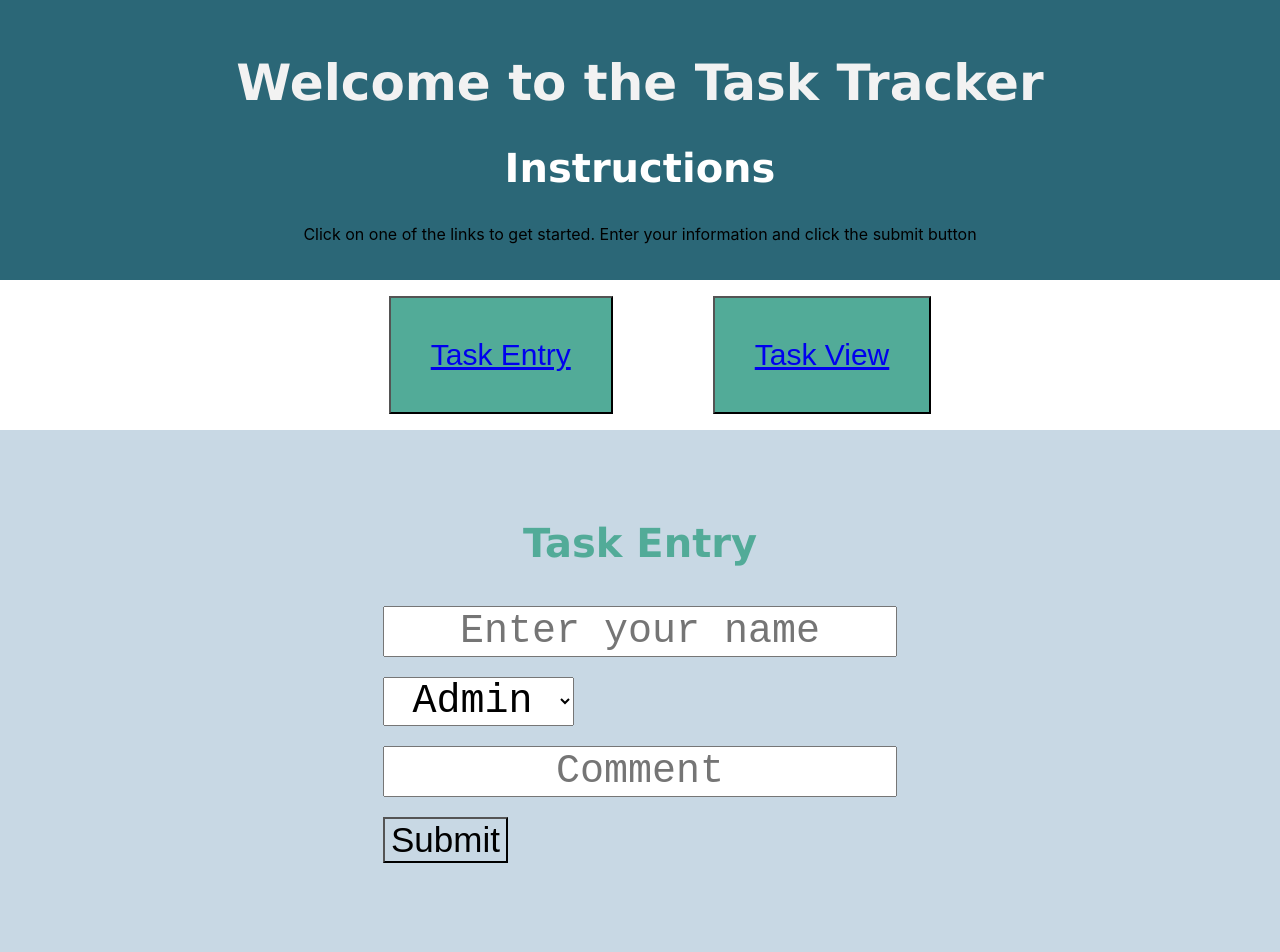
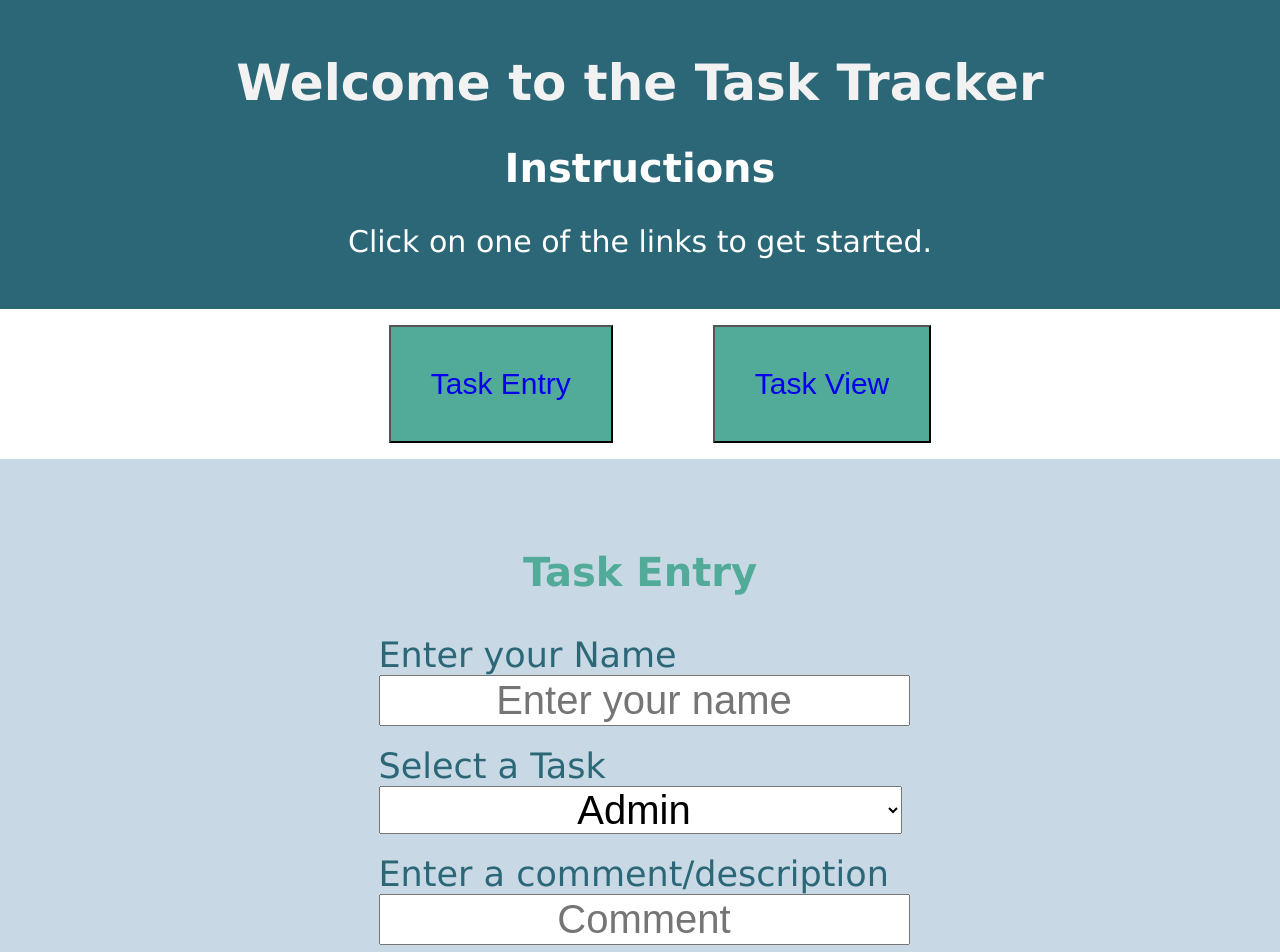
Before and after one commit to jerielasg/Project3, a React (Create React App) app: page /entry in a window 1280 px wide. Shown: the top 952 px of the page. Built offline with nearby package versions, Linux system fonts and the light colour scheme; no server answers; the database is empty.

Commit message:
completed base MVP and styles

```diff
--- a/src/App.css
+++ b/src/App.css
@@ -45,6 +45,12 @@
   text-align: center;
 
 }
+
+.intro p {
+  font-size: 30px;
+  font-family: Verdana, Geneva, Tahoma, sans-serif;
+  color: #ffffff;
+}
 h1 {
   font-family: Verdana, Geneva, Tahoma, sans-serif ;
   color: #f2f2f2;
@@ -69,17 +75,36 @@ h5 {
 
 li {
   list-style-type: none;
+}
+/***** TASK ENTRY *****/
+.links a {
+  text-decoration: none;
+}
 
+.links a:visited {
+  color: #f2f2f2;
 }
-.taskEntry form input, select, textarea{
+
+.links a:hover {
+  color: #f2f2f2;
+  font-size: 40px ;
+}
+
+.taskEntry form input, select{
   text-align: center;
-  font-family: 'Courier New', Courier, monospace;
+  font-family: Arial, Helvetica, sans-serif;
   font-size: 40px;
   display: flex;
   flex-direction: row;
   margin-bottom: 20px;
+  width: 100%;
 
 }
+
+.formComment input {
+  padding-bottom: 50px;
+}
+
 
 .taskEntry h3 {
   text-align: center;
@@ -104,13 +129,31 @@ li {
   font-size: 30px;
 }
 
+.entrySubmit {
+  background-color: #52ab98;
+  padding: 20px 20px 20px 20px;
+  width: 100%;
+  font-size: 30px;
+  color: #f2f2f2;
+
+}
+
 .taskForm {
   display: flex;
   justify-content: center;
 
+}
+
+.taskForm label {
+  margin-bottom: 20px;
+  font-size: 35px;
+  color:#2b6777;
+  font-family: Verdana, Geneva, Tahoma, sans-serif;
+
+}
 
 
-}
+/***** TASK VIEW *****/
 .taskHeader {
   display: flex;
 }
@@ -131,11 +174,6 @@ li {
 
 }
 
-.entrySubmit {
-  font-size: 35px;
-  background-color:#c8d8e4 ;
-}
-
 .taskHolder {
   background-color: #c8d8e4;
   padding-top: 50px;
--- a/src/App.js
+++ b/src/App.js
@@ -14,7 +14,7 @@ function App() {
       <div className='intro'>
         <h1>Welcome to the Task Tracker</h1>
         <h2>Instructions</h2>
-        <p>Click on one of the links to get started. Enter your information and click the submit button</p>
+        <p>Click on one of the links to get started.</p>
       </div>
       <nav>
         <ul className='links'>
--- a/src/components/TaskEntry.js
+++ b/src/components/TaskEntry.js
@@ -64,10 +64,12 @@ function App() {
 
             <div className="taskForm">
                 <form onSubmit={handleSubmit}>
-                    <input placeholder="Enter your name"
+                    <label for="formName">Enter your Name</label>
+                    <input id="formName" placeholder="Enter your name"
                         onChange={(e) => setName(e.target.value)} />
 
-                    <select placeholder="Select a task" value={taskCat}
+                    <label for="formTask">Select a Task</label>
+                    <select id="formTask" placeholder="Select a task" value={taskCat}
                         onChange={(e) => setTaskCat(e.target.value)} >
 
                         <option value="Admin">Admin</option>
@@ -76,7 +78,8 @@ function App() {
                         <option value="Meeting">Meeting</option>
                     </select>
 
-                    <input placeholder="Comment" value={comment}
+                    <label for="formComment">Enter a comment/description</label>
+                    <input id="formComment" placeholder="Comment" value={comment}
                         onChange={(e) => setComment(e.target.value)} />
 
 
```
